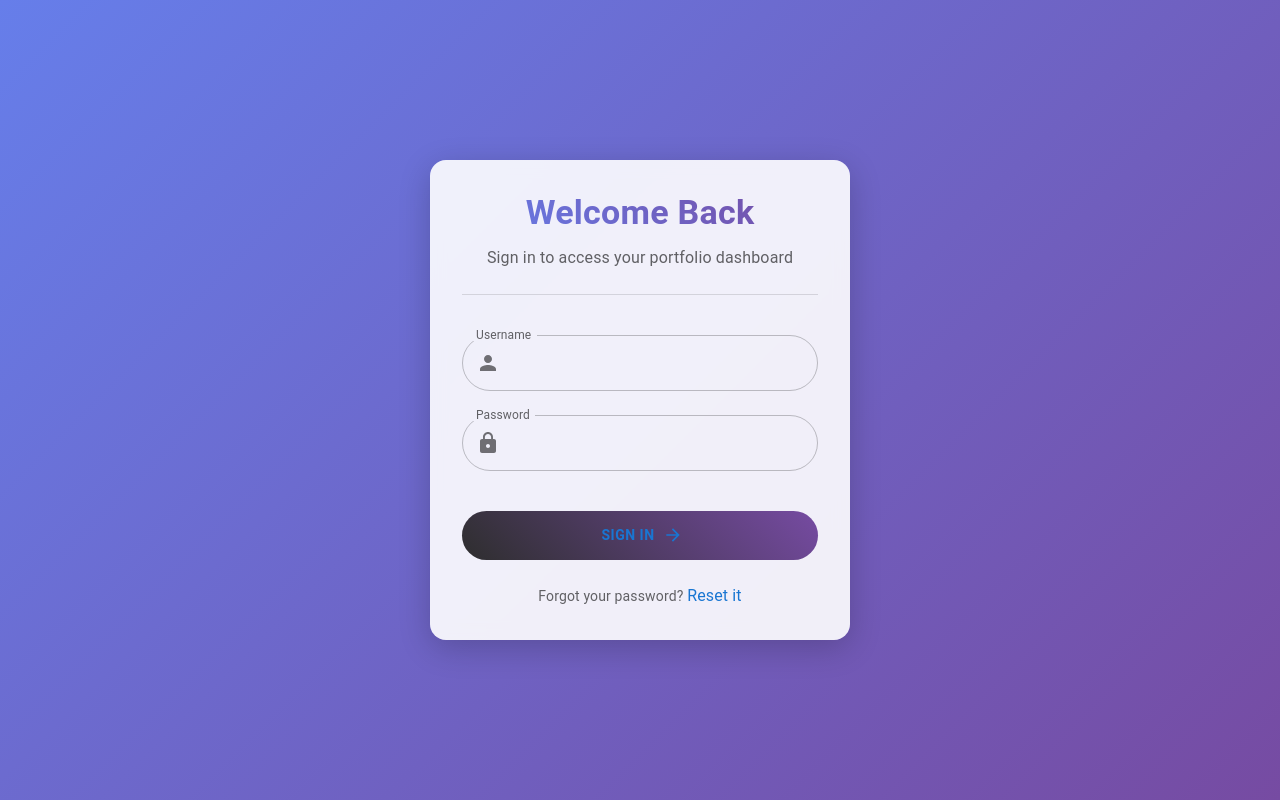
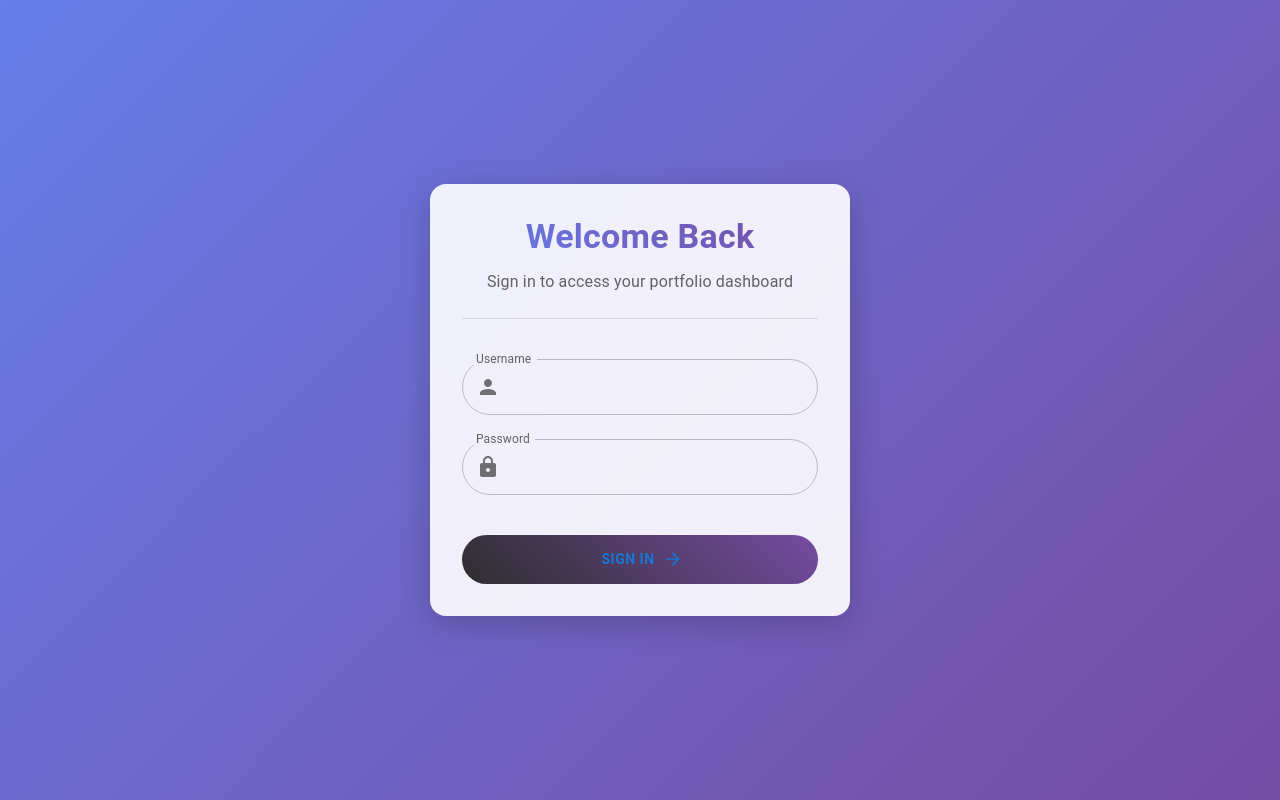
Before and after one commit to Asif3359/Protfolio-product-dashboard, a Next.js app: page /login in a window 1280 px wide. Built offline with nearby package versions, Linux system fonts and the light colour scheme.

Commit message:
add login state dashboard

```diff
--- a/src/app/login/page.tsx
+++ b/src/app/login/page.tsx
@@ -63,7 +63,7 @@ export default function LoginPage() {
         localStorage.setItem("ownerEmail", res.data.email);
       }
 
-      router.push("/");
+      router.push("/dashboard");
     } catch (err: unknown) {
       const axiosError = err as { response?: { data?: { message?: string } }; message?: string };
       const msg =
@@ -161,7 +161,7 @@ export default function LoginPage() {
           </Box>
         </form>
 
-        <Box mt={3} textAlign="center">
+        {/* <Box mt={3} textAlign="center">
           <Typography variant="body2" color="text.secondary">
             Forgot your password?{' '}
             <Typography
@@ -172,7 +172,7 @@ export default function LoginPage() {
               Reset it
             </Typography>
           </Typography>
-        </Box>
+        </Box> */}
       </StyledPaper>
     </GradientBox>
   );
```
